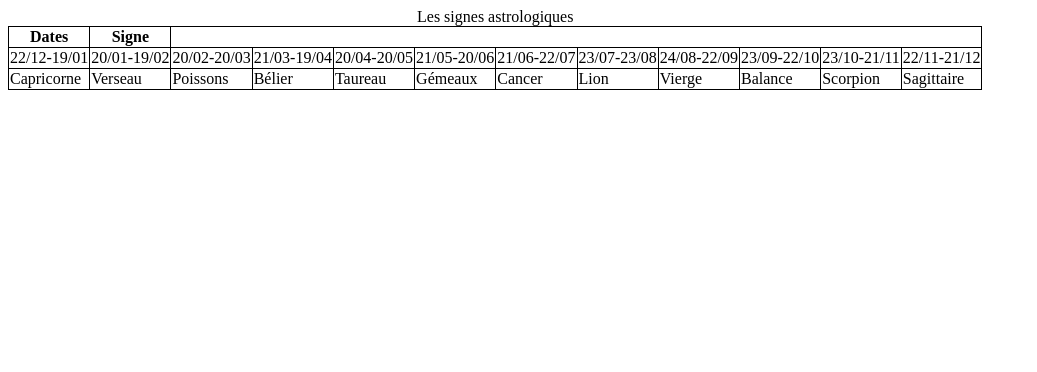
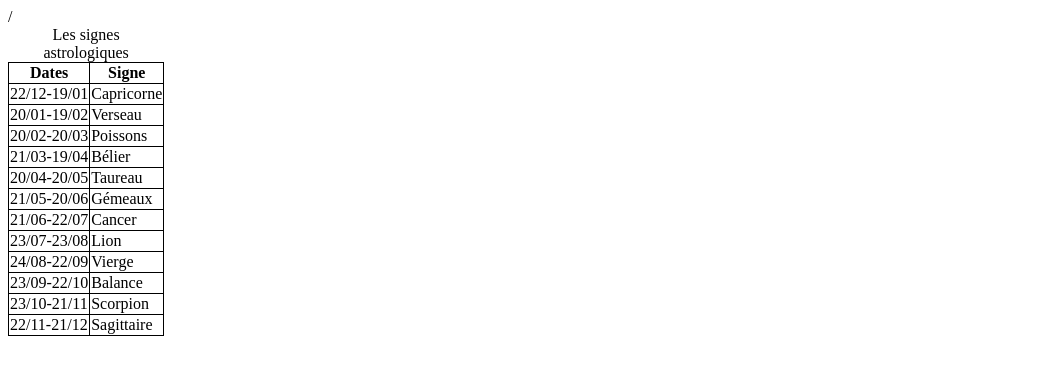
Before and after one commit to mhpecquery/htmlPartie1Ex4, a plain HTML site: page index.html in a window 1280 px wide. Shown: the whole page, without its empty margins (0-1037 px from the left). Drawn offline with Linux system fonts and the light colour scheme.

Commit message:
tableau signe

```diff
--- a/index.html
+++ b/index.html
@@ -13,30 +13,50 @@ Border-collapse: collapse;
 </tr>
 <tr>
   <td>22/12-19/01</td>
+  <td>Capricorne</td>
+/<tr>
+<tr>
   <td>20/01-19/02</td>
-  <td>20/02-20/03</td>
-  <td>21/03-19/04</td>
-  <td>20/04-20/05</td>
-  <td>21/05-20/06</td>
-  <td>21/06-22/07</td>
-  <td>23/07-23/08</td>
-  <td>24/08-22/09</td>
-  <td>23/09-22/10</td>
-  <td>23/10-21/11</td>
-  <td>22/11-21/12</td>
+  <td>Verseau</td>
 </tr>
 <tr>
-  <td>Capricorne</td>
-  <td>Verseau</td>
+  <td>20/02-20/03</td>
   <td>Poissons</td>
+</tr>
+<tr>
+  <td>21/03-19/04</td>
   <td>Bélier</td>
+</tr>
+<tr>
+  <td>20/04-20/05</td>
   <td>Taureau</td>
+</tr>
+<tr>
+  <td>21/05-20/06</td>
   <td>Gémeaux</td>
+</tr>
+<tr>
+  <td>21/06-22/07</td>
   <td>Cancer</td>
+</tr>
+<tr>
+  <td>23/07-23/08</td>
   <td>Lion</td>
+</tr>
+<tr>
+  <td>24/08-22/09</td>
   <td>Vierge</td>
+</tr>
+<tr>
+  <td>23/09-22/10</td>
   <td>Balance</td>
+</tr>
+<tr>
+  <td>23/10-21/11</td>
   <td>Scorpion</td>
+</tr>
+<tr>
+  <td>22/11-21/12</td>
   <td>Sagittaire</td>
-</tr>
+</tr
 </table>
```
